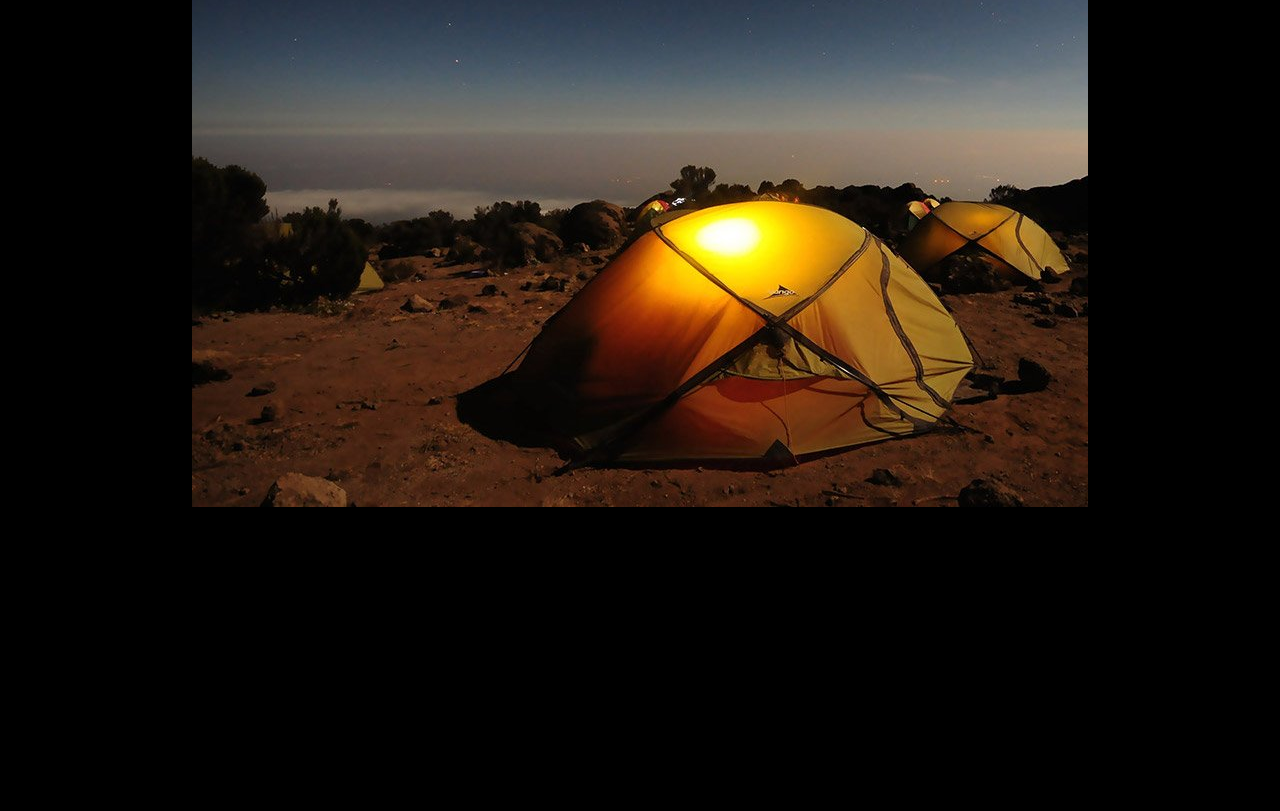
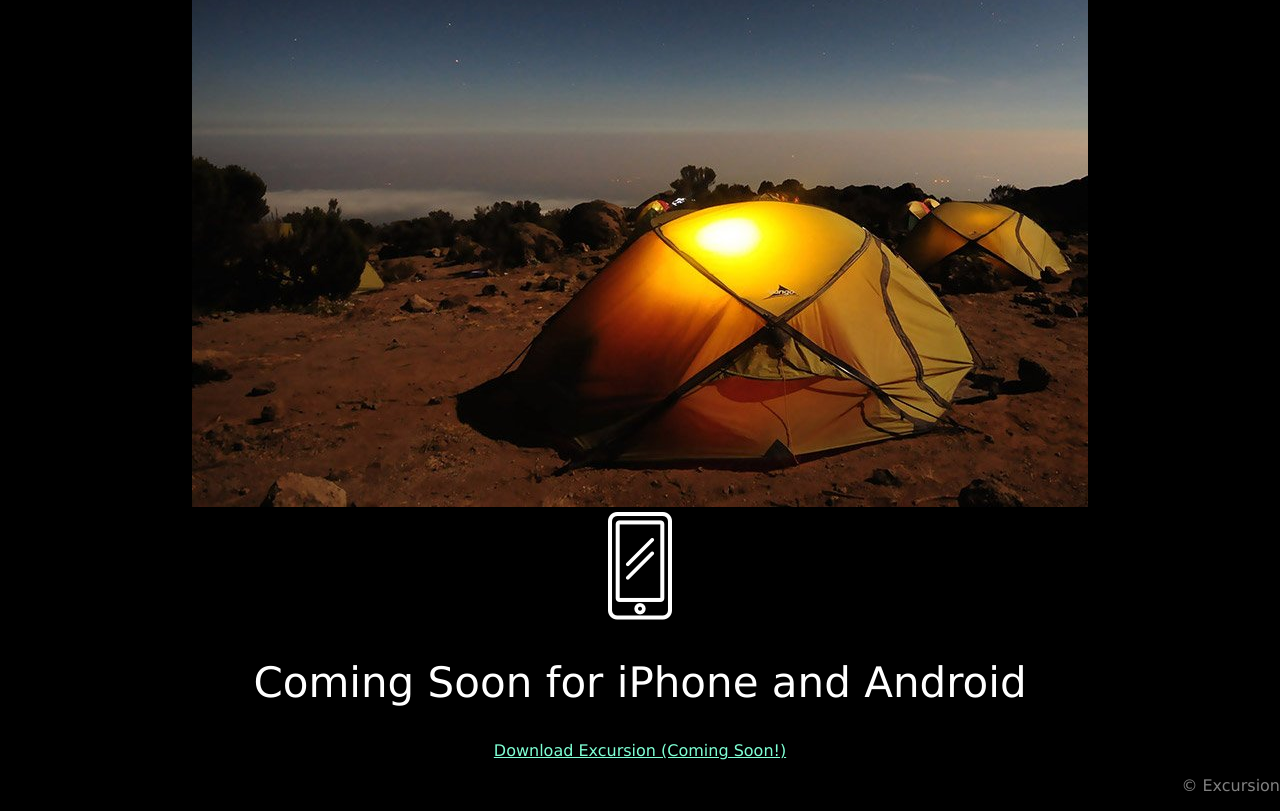
Before and after one commit to alisha-davis/excursion, a plain HTML site: page index.html in a window 1280 px wide. Shown: the part 480-1291 px from the top of the page. Before the commit the page ends 992 px from the top, so only its background shows below. Drawn offline with Linux system fonts and the light colour scheme.

Commit message:
Complete remaining content of the page

```diff
--- a/index.html
+++ b/index.html
@@ -24,7 +24,10 @@
         <img src="./resources/media/landscape.jpg" alt="a tent in the dessert during the night">
     </main>
     <footer>
-
+        <img src="./resources/media/cellphone.png" alt="">
+        <h2>Coming Soon for iPhone and Android</h2>
+        <a class="download-link" href="">Download Excursion (Coming Soon!)</a>
+        <p class="copyright">&copy; Excursion</p>
     </footer>
 </body>
 </html>
--- a/resources/css/style.css
+++ b/resources/css/style.css
@@ -15,7 +15,7 @@ header h1 {
     font-size: 16px;
 }
 
-main h2 {
+h2 {
     font-weight: 300;
     font-size: 42px;
 }
@@ -24,3 +24,8 @@ main h2 {
     color: gray;
     font-size: 21px;
 }
+
+.copyright {
+    text-align: right;
+    color: gray;
+}
```
